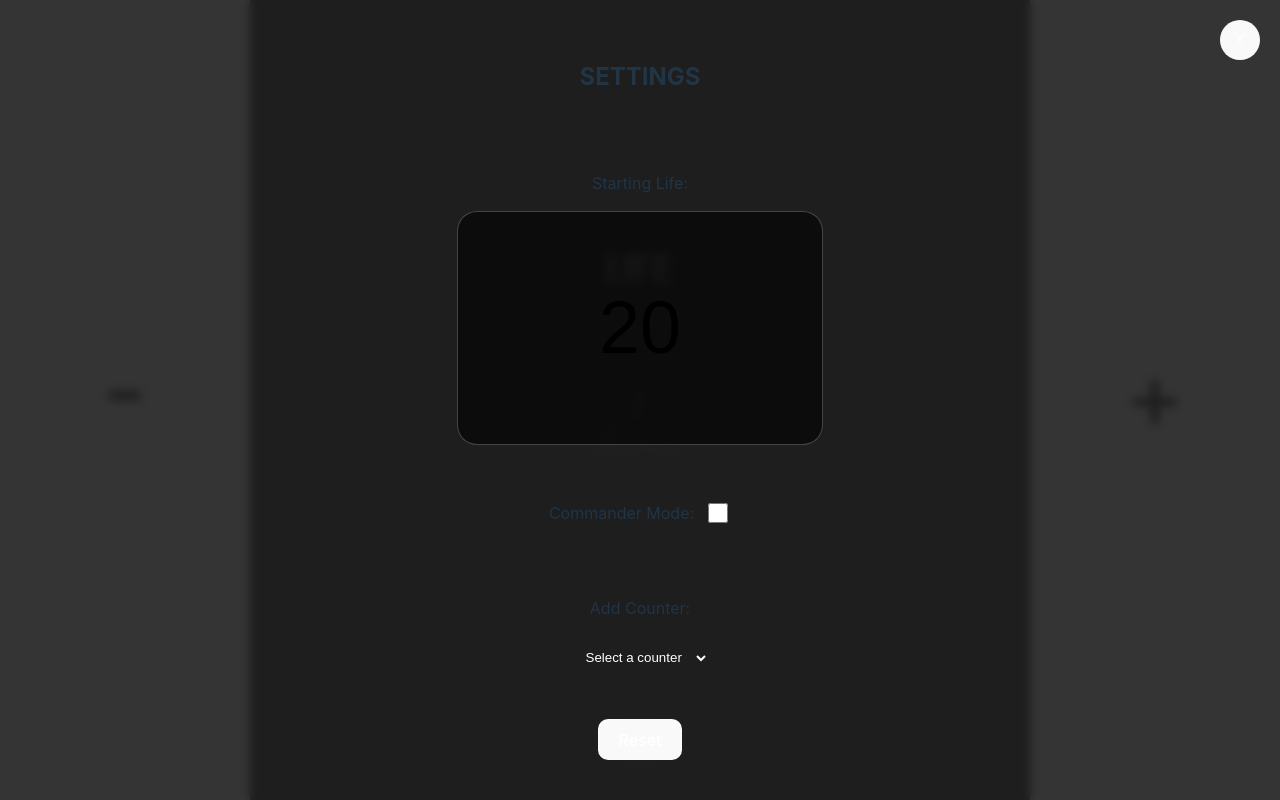
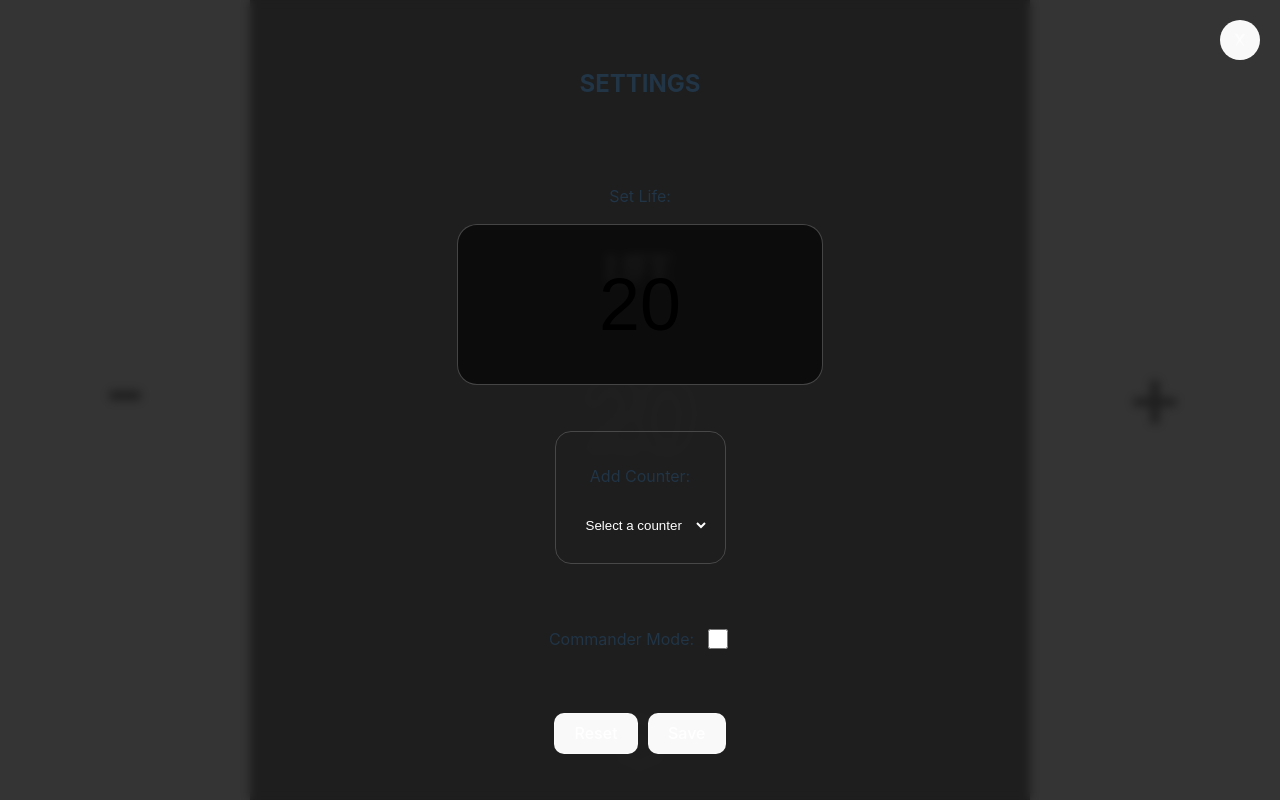
Before and after one commit to b3Rhunter/life-counter-mtg, a React (Vite) app: page / in a window 1280 px wide. Both pictures are taken after a click on the button "⚙️". Built offline with nearby package versions, Linux system fonts and the light colour scheme.

Commit message:
Add files via upload

```diff
--- a/src/App.css
+++ b/src/App.css
@@ -168,7 +168,7 @@
   border-radius: 20px;
   border: 1px solid rgba(255, 255, 255, 0.233);
   background-color: rgba(0, 0, 0, 0.566);
-  padding: 1em 0.25em;
+  padding: 0.5em 0.25em;
 }
 
 .life-input:focus,
@@ -193,6 +193,9 @@
   flex-direction: column;
   justify-content: center;
   align-items: center;
+  border: 1px solid rgba(255, 255, 255, 0.19);
+  border-radius: 1em;
+  padding: 1em;
 }
 
 select {
@@ -206,7 +209,26 @@ select:focus {
   outline: none;
 }
 
+.settings-btns-cont {
+  display: flex;
+  gap: 10px;
+}
+
+.custom-counter-input {
+  text-align: center;
+  border-radius: 50em;
+  padding: 0.5em 0.25em;
+  background-color: #1f1e1e;
+  outline: none;
+}
+
 .reset-btn {
+  border: 1px solid rgba(255, 255, 255, 0.223);
+  border-radius: 10px;
+  color: white;
+}
+
+.save-btn {
   border: 1px solid rgba(255, 255, 255, 0.223);
   border-radius: 10px;
   color: white;
--- a/src/App.jsx
+++ b/src/App.jsx
@@ -10,11 +10,13 @@ function App() {
   const [counters, setCounters] = useState([]);
   const [displayIndex, setDisplayIndex] = useState(-1);
   const [showCustomInput, setShowCustomInput] = useState(false);
+  const [selectedCounter, setSelectedCounter] = useState("");
 
   const handleLifeChange = (e) => setTempLife(e.target.value);
 
   const toggleSettings = () => {
     setSettings(!settings);
+    setTempLife(lifeTotal);
   };
 
   const resetApp = () => {
@@ -29,6 +31,9 @@ function App() {
     setCounters([]);
     setDisplayIndex(-1);
     setShowCustomInput(false);
+    setSettings(false);
+    setCommanderMode(false)
+    setLifeTotal(20)
   };
 
   const toggleCommanderMode = () => {
@@ -45,29 +50,23 @@ function App() {
     }
   };
 
-  const addCounter = (name) => {
-    if (name && name !== 'custom' && !counters.some(counter => counter.name === name)) {
-      setCounters(prevCounters => [...prevCounters, { name, value: 0, type: 'preset' }]);
-    }
-  };
+
 
 const handleCounterSelect = (e) => {
   const value = e.target.value;
+  setSelectedCounter(value);
   if (value === 'custom') {
     setShowCustomInput(true);
-    } else if (value) {
-      addCounter(value);
+  } else {
     setShowCustomInput(false);
   }
-    e.target.value = '';
 };
 
 const handleCustomCounterAdd = (e) => {
   const customName = e.target.value.trim();
-    if (customName && !counters.some(counter => counter.name === customName)) {
-      setCounters(prevCounters => [...prevCounters, { name: customName, value: 0, type: 'custom' }]);
+  if (customName) {
+    setSelectedCounter(customName);
     setShowCustomInput(false);
-      e.target.value = '';
   }
 };
 
@@ -147,6 +146,27 @@ function App() {
     return '';
   };
 
+  const saveSettings = () => {
+    const newLife = parseInt(tempLife);
+    if (!isNaN(newLife) && newLife > 0) {
+      setLifeTotal(newLife);
+    }
+
+    if (selectedCounter && !counters.some(c => c.name === selectedCounter)) {
+      setCounters(prev => [...prev, { name: selectedCounter, value: 0, type: 'preset' }]);
+    }
+
+    setSelectedCounter("");
+    setShowCustomInput(false);
+    setSettings(false);
+  };
+
+  const closeSettings = () => {
+    setTempLife(lifeTotal.toString());
+    setShowCustomInput(false);
+    setSettings(false);
+  };
+
   return (
     <div className="App">
       <button className="decrease-btn" onClick={() => adjustCounter(-1)}>-</button>
@@ -165,24 +185,19 @@ function App() {
         <div className="settings-modal">
           <h2>SETTINGS</h2>
           <div className="life-cont">
-            <p>Starting Life:</p>
+            <p>Set Life:</p>
             <input className="life-input" onChange={handleLifeChange} value={tempLife} />
           </div>
-          <div className="commander-cont">
-            <p>Commander Mode:</p>
-            <input
-              type="checkbox"
-              checked={commanderMode}
-              onChange={toggleCommanderMode}
-            />
-          </div>
+
           <div className="counter-cont">
             <p>Add Counter:</p>
             <select
               onChange={handleCounterSelect}
-              defaultValue=""
+              value={selectedCounter} // controls the displayed text
             >
-              <option value="" disabled>Select a counter</option>
+              <option value="" disabled>
+                Select a counter
+              </option>
               {presetCounters.map((counter) => (
                 <option key={counter} value={counter}>
                   {counter}
@@ -192,6 +207,7 @@ function App() {
             </select>
             {showCustomInput && (
               <input
+                className='custom-counter-input'
                 type="text"
                 placeholder="Enter counter name"
                 onBlur={handleCustomCounterAdd}
@@ -204,8 +220,21 @@ function App() {
               />
             )}
           </div>
+
+          <div className="commander-cont">
+            <p>Commander Mode:</p>
+            <input
+              type="checkbox"
+              checked={commanderMode}
+              onChange={toggleCommanderMode}
+            />
+          </div>
+
+          <div className='settings-btns-cont'>
             <button className="reset-btn" onClick={resetApp}>Reset</button>
-          <button className="close-btn" onClick={toggleSettings}>X</button>
+            <button className="save-btn" onClick={saveSettings}>Save</button>
+          </div>
+          <button className="close-btn" onClick={closeSettings}>X</button>
         </div>
       )}
       <footer>
```
Lines whose indentation alone changed are shown as unchanged.
